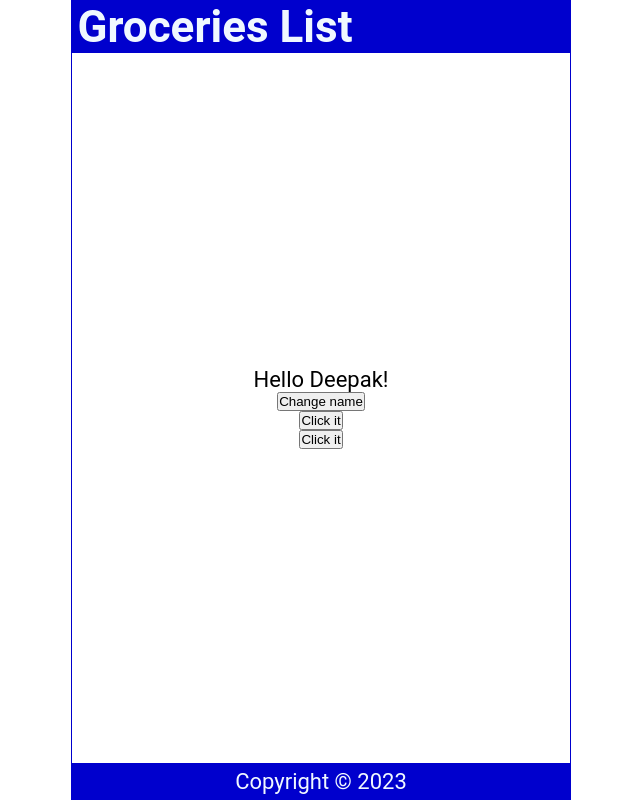
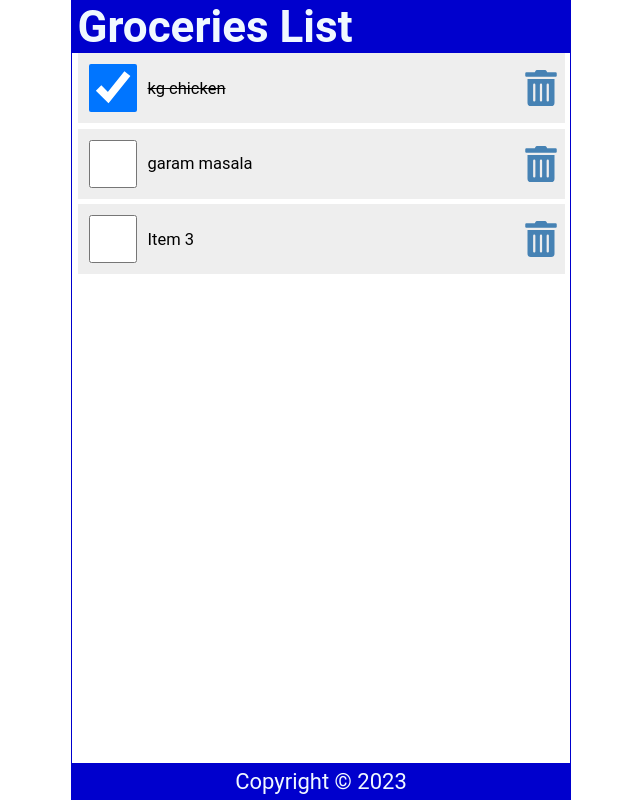
Before and after one commit to 7Spartan/reactTutorial, a React (Create React App) app in the folder react_01_tutorial/: page / in a window 1280 px wide. Shown: the whole page, without its empty margins (319-959 px from the left). Built offline with nearby package versions, Linux system fonts and the light colour scheme.

Commit message:
lists&keys

```diff
--- a/react_01_tutorial/package.json
+++ b/react_01_tutorial/package.json
@@ -8,6 +8,7 @@
     "@testing-library/user-event": "^13.5.0",
     "react": "^18.2.0",
     "react-dom": "^18.2.0",
+    "react-icons": "^4.8.0",
     "react-scripts": "5.0.1",
     "web-vitals": "^2.1.4"
   },
--- a/react_01_tutorial/src/Content.js
+++ b/react_01_tutorial/src/Content.js
@@ -1,40 +1,67 @@
 import React from 'react'
 import { useState } from 'react';
+import { FaTrashAlt } from 'react-icons/fa'
 
 
 const Content = () => {
-    const [name, setName] = useState('Deepak');
-    const [count, setCount] = useState(0);
-    // useState(0) implies the default value of count is 0
-    // Use them as const so that only the react state can change the values
+    const [items, setItems] = useState([
+        {
+            id:1,
+            checked: true,
+            item: 'kg chicken'
+        },
+        {
+            id:2,
+            checked: false,
+            item: 'garam masala'
+        },
+        {
+            id:3,
+            checked: false,
+            item:'Item 3'
+        }
+    ]);
 
-    const handleNameChange = () => {
-        const names = ['Bob',"Alen",'Kevin'];
-        const int = Math.floor(Math.random() * 3);
-        setName(names[int]);
+
+
+    const handleCheck = (id) => {
+        const listItems = items.map((item) => item.id === id? {...item,checked: !item.checked} : item);
+        setItems(listItems);
+        localStorage.setItem('shoppinglist',JSON.stringify(listItems));
     }
 
-    const handleClick = (count) =>{
-        console.log(count+1);
-        setCount(count+1);
+    const handleDelete = (id) => {
+        const listItems = items.filter((item) => item.id !== id);
+        setItems(listItems);
+        localStorage.setItem('shoppinglist',JSON.stringify(listItems));
     }
 
-    const handleClick2 = (name) =>{
-        console.log(`${name} was clicked`);
-    }
-
-    const handleClick3 = (e) =>{
-        console.log(e.target.innerText);
-    }
     return (
         <main>
-            <p onClick={handleClick}>
-                Hello {name}!
-            </p>
-
-            <button onClick={handleNameChange}>Change name</button>
-            <button onClick={() => handleClick(count)}>Click it</button>
-            <button onClick={(e) => handleClick3(e)}>Click it</button>
+            {items.length ? (
+                <ul>
+                    {items.map((item) => (
+                        <li className='item' key ={item.id}>
+                            <input
+                                type = "checkbox"
+                                onChange={() => handleCheck(item.id)}
+                                checked={item.checked}
+                            />
+                            <label
+                                style={(item.checked)?{textDecoration:'line-through'}: null}
+                                onClick={() => handleCheck(item.id)}
+                            >{item.item}</label>
+                            <FaTrashAlt
+                                onClick={() => handleDelete(item.id)}
+                                role="button"
+                                tabIndex={0}
+                            />
+                        </li>
+                    ))}
+                </ul>
+            ):(
+                <p style={{marginTop: '2rem'}}>Your List is empty</p>
+            )}
         </main>
     )
 }
--- a/react_01_tutorial/src/index.css
+++ b/react_01_tutorial/src/index.css
@@ -44,7 +44,7 @@
   display: flex;
   flex-direction: column;
   flex-grow: 1;
-  justify-content: center;
+  justify-content: flex-start;
   align-items: center;
   overflow-y: auto;
 }
@@ -57,3 +57,129 @@
   display: grid;
   place-content: center;
 }
+
+ul {
+  width: 100%;
+  list-style: none;
+  padding: 0 0.25rem 0.25rem;
+}
+
+ul li::before {
+  content: "\200B";
+}
+
+.item {
+  display: flex;
+  justify-content: flex-start;
+  align-items: center;
+  padding: 0.5rem 0 0.5rem 0.5rem;
+  margin: 0.25rem 0;
+  background-color: #eee;
+}
+
+.item:first-child {
+  margin: 0;
+}
+
+.item input[type="checkbox"] {
+  text-align: center;
+  width: 2.5rem;
+  width: 48px;
+  min-width: 48px;
+  height: 2.5rem;
+  height: 48px;
+  min-height: 48px;
+  cursor: pointer;
+  margin-right: 0.5rem;
+}
+
+.item input[type="checkbox"]:focus + label {
+  text-decoration: underline;
+}
+
+.item > label {
+  font-size: 0.75rem;
+  flex-grow: 1;
+}
+
+.item svg {
+  width: 48px;
+  min-width: 48px;
+  height: 36px;
+  font-size: 1rem;
+  color: steelblue;
+  cursor: pointer;
+}
+
+.item svg:focus,
+.item svg:hover {
+  color: red;
+  outline: none;
+}
+
+.addForm {
+  width: 100%;
+  display: flex;
+  justify-content: flex-start;
+  margin: 0.5rem 0 0;
+  padding: 0 0.5rem 0.25rem;
+  border-bottom: 1px solid #eee;
+}
+
+.addForm label {
+  position: absolute;
+  left: -99999px;
+}
+
+.addForm input[type='text'] {
+  flex-grow: 1;
+  max-width: calc(100% - 50px);
+  min-height: 48px;
+  font-size: 1rem;
+  padding: 0.25rem;
+  border-radius: 0.25rem;
+  margin-right: 0.25rem;
+  outline: none;
+}
+
+button {
+  height: 48px;
+  min-width: 48px;
+  border-radius: 0.25rem;
+  padding: 0.5rem;
+  font-size: 1rem;
+  background-color: aliceblue;
+  color: mediumblue;
+  cursor: pointer;
+}
+
+button:focus,
+button:hover {
+  color: white;
+  background-color: limegreen;
+  outline: none;
+}
+
+.searchForm {
+  width: 100%;
+  display: flex;
+  justify-content: flex-start;
+  margin: 0.25rem 0 0;
+  padding: 0 0.5rem 0.25rem;
+  border-bottom: 1px solid #eee;
+}
+
+.searchForm label {
+  position: absolute;
+  left: -99999px;
+}
+
+.searchForm input[type='text'] {
+  flex-grow: 1;
+  max-width: 100%;
+  min-height: 48px;
+  font-size: 1rem;
+  padding: 0.25rem;
+  border-radius: 0.25rem;
+  outline: none;
+}
```
Also changed, not shown: 1 other file (tests, documents, lock files or other folders).
